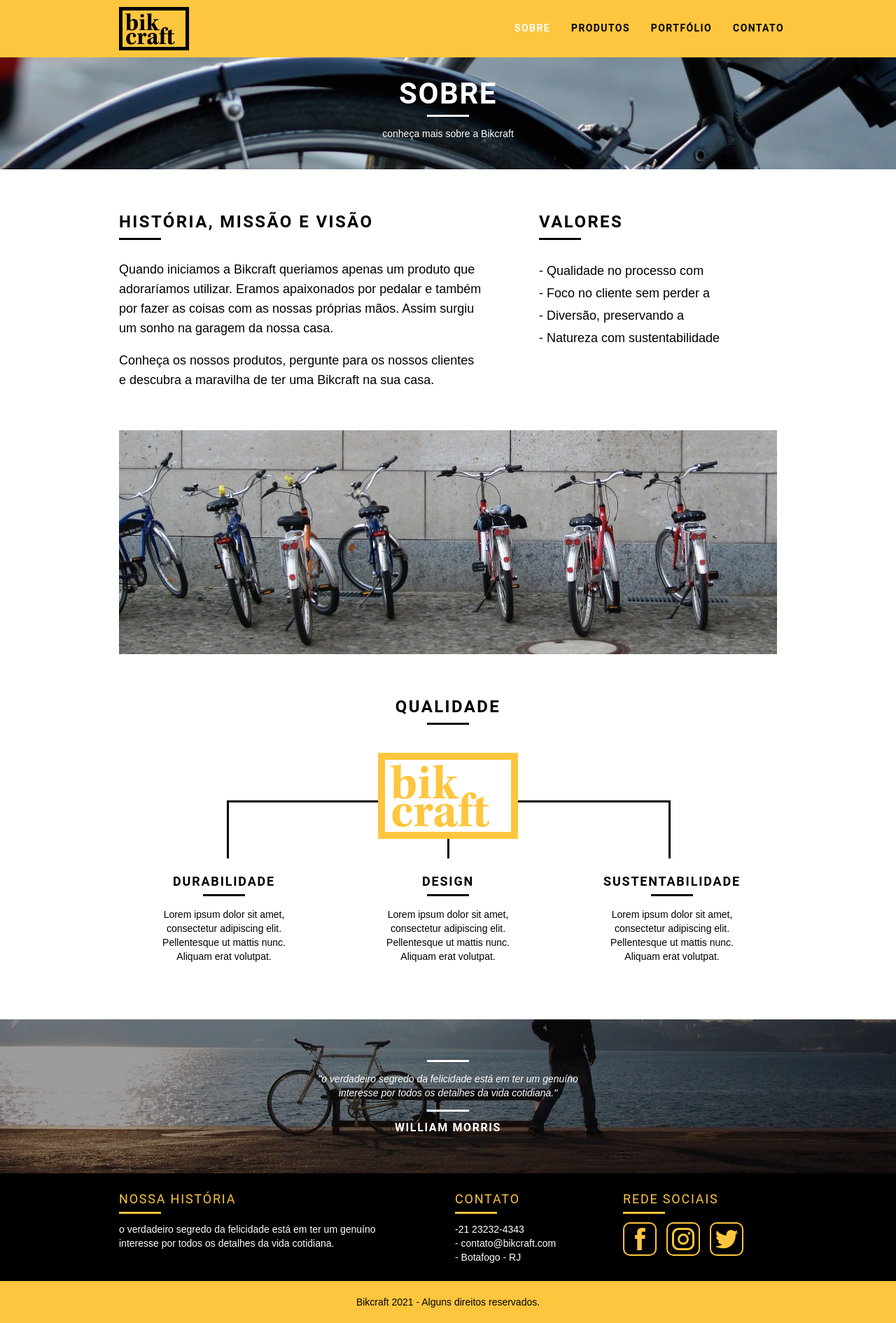
After one commit to diegobpaula/bikcraft, a PHP site: page /sobre.html in a window 1280 px wide. The commit adds this page. Shown: the whole page at 70% size. Run offline with PHP 8.4, Linux system fonts and the light colour scheme.

Commit message:
feat: creating and coding the page about

```diff
--- /dev/null
+++ b/web/css/sobre.css
@@ -0,0 +1,24 @@
+.interna-sobre {
+  background: url(../img/bg-sobre.jpg) no-repeat center;
+}
+
+.missao-sobre {
+  padding-top: 60px;
+}
+
+.missao-sobre p {
+  font-size: 18px;
+  line-height: 28px;
+  margin-bottom: 1em;
+  padding-right: 60px;
+}
+
+.missao-sobre ul li {
+  font-family: Arial, Helvetica, sans-serif;
+  font-size: 18px;
+  line-height: 32px;
+}
+
+.foto-equipe {
+  padding-top: 40px;
+}
--- a/web/css/style.css
+++ b/web/css/style.css
@@ -2,7 +2,7 @@
 
 /* Estilo Gerais */
 body {
-  font-family: "Nunito", Arial, Helvetica, sans-serif;
+  font-family: "Roboto", Arial, Helvetica, sans-serif;
 }
 
 p {
@@ -51,6 +51,25 @@ img {
   margin: 8px auto;
 }
 
+.subtitulo-interno {
+  font-weight: bold;
+  font-size: 24px;
+  line-height: 30px;
+  letter-spacing: 0.1em;
+  color: #000000;
+  text-transform: uppercase;
+  margin-bottom: 28px;
+}
+
+.subtitulo-interno::after {
+  content: "";
+  display: block;
+  width: 60px;
+  height: 3px;
+  background: #000000;
+  margin: 8px 0;
+}
+
 /* Header */
 .header {
   width: 100%;
@@ -83,6 +102,41 @@ img {
 
 .header_menu ul li a:hover {
   color: #ffffff;
+}
+
+.header_menu ul li a.menu-ativo {
+  color: #ffffff;
+}
+
+
+
+
+
+/* Introdução Interna */
+.introducao-interna {
+  width: 100%;
+  margin-top: 82px;
+  height: 160px;
+  background-size: cover;
+  text-align: center;
+  color: #ffffff;
+  padding-top: 28px;
+}
+
+.introducao-interna h1 {
+  text-transform: uppercase;
+  font-weight: bold;
+  font-size: 42px;
+  letter-spacing: 0.1rem;
+}
+
+.introducao-interna h1::after {
+  content: "";
+  display: block;
+  width: 60px;
+  height: 3px;
+  background: #ffffff;
+  margin: 6px auto 14px auto;
 }
 
 /* Introdução */
@@ -231,6 +285,7 @@ img {
 
 .qualidade_lista {
   padding-top: 40px;
+  overflow: hidden; /* clear para limpar flutuação*/
 }
 
 .qualidade_lista li {
@@ -288,7 +343,7 @@ img {
   color: #fec63e;
   text-transform: uppercase;
   font-weight: normal;
-  letter-spacing: .1em;
+  letter-spacing: 0.1em;
 }
 
 .footer h3::after {
--- /dev/null
+++ b/web/sobre.html
@@ -0,0 +1,157 @@
+<!DOCTYPE html>
+<html lang="pt-br">
+  <head>
+    <meta charset="utf-8" />
+    <title>Bikcraft - Sobre</title>
+    <link rel="stylesheet" href="css/normalize.css" />
+    <link rel="stylesheet" href="css/reset.css" />
+    <link rel="stylesheet" href="css/grid.css" />
+    <link rel="stylesheet" href="css/style.css" />
+    <link rel="stylesheet" href="css/sobre.css" />
+  </head>
+  <body>
+    <header class="header">
+      <div class="container">
+        <a href="index.html" class="grid-4">
+          <img src="img/bikcraft.svg" alt="logomarca bikcraft" />
+        </a>
+        <nav class="header_menu" class="grid-12">
+          <ul>
+            <li><a href="sobre.html" class="menu-ativo">Sobre</a></li>
+            <li><a href="produtos.html">Produtos</a></li>
+            <li><a href="portfolio.html">Portfólio</a></li>
+            <li><a href="contato.html">Contato</a></li>
+          </ul>
+        </nav>
+      </div>
+    </header>
+
+    <section class="introducao-interna interna-sobre">
+      <div class="container">
+        <h1>Sobre</h1>
+        <p>conheça mais sobre a Bikcraft</p>
+      </div>
+    </section>
+
+    <section class="missao-sobre container">
+      <div class="grid-10">
+        <h2 class="subtitulo-interno">História, Missão e Visão</h2>
+        <p>
+          Quando iniciamos a Bikcraft queriamos apenas um produto que
+          adoraríamos utilizar. Eramos apaixonados por pedalar e também por
+          fazer as coisas com as nossas próprias mãos. Assim surgiu um sonho na
+          garagem da nossa casa.
+        </p>
+        <p>
+          Conheça os nossos produtos, pergunte para os nossos clientes e
+          descubra a maravilha de ter uma Bikcraft na sua casa.
+        </p>
+      </div>
+
+      <div class="grid-6">
+        <h2 class="subtitulo-interno">Valores</h2>
+        <ul>
+          <li>- Qualidade no processo com</li>
+          <li>- Foco no cliente sem perder a</li>
+          <li>- Diversão, preservando a</li>
+          <li>- Natureza com sustentabilidade</li>
+        </ul>
+      </div>
+      <div class="grid-16 foto-equipe">
+        <img src="img/equipe-bikcraft.jpg" alt="equipe bikcraft" />
+      </div>
+    </section>
+
+    <section class="qualidade container">
+      <h2 class="subtitulo">Qualidade</h2>
+      <img src="img/bikcraft-qualidade.svg" alt="Bikcraft" />
+      <ul class="qualidade_lista">
+        <li class="grid-1-3">
+          <h3>Durabilidade</h3>
+          <p>
+            Lorem ipsum dolor sit amet, consectetur adipiscing elit.
+            Pellentesque ut mattis nunc. Aliquam erat volutpat.
+          </p>
+        </li>
+
+        <li class="grid-1-3">
+          <h3>Design</h3>
+          <p>
+            Lorem ipsum dolor sit amet, consectetur adipiscing elit.
+            Pellentesque ut mattis nunc. Aliquam erat volutpat.
+          </p>
+        </li>
+
+        <li class="grid-1-3">
+          <h3>Sustentabilidade</h3>
+          <p>
+            Lorem ipsum dolor sit amet, consectetur adipiscing elit.
+            Pellentesque ut mattis nunc. Aliquam erat volutpat.
+          </p>
+        </li>
+      </ul>
+    </section>
+    <!-- close quality -->
+
+    <section class="quebra">
+      <blockquote class="quote-externo container">
+        <p>
+          "o verdadeiro segredo da felicidade está em ter um genuíno interesse
+          por todos os detalhes da vida cotidiana."
+        </p>
+        <cite>WILLIAM MORRIS</cite>
+      </blockquote>
+    </section>
+    <!-- close quebra seção -->
+
+    <footer>
+      <div class="footer">
+        <div class="container">
+          <div class="grid-8 footer-historia">
+            <h3>Nossa história</h3>
+            <p>
+              o verdadeiro segredo da felicidade está em ter um genuíno
+              interesse por todos os detalhes da vida cotidiana.
+            </p>
+          </div>
+
+          <div class="grid-4 footer-contato">
+            <h3>Contato</h3>
+            <ul>
+              <li>-21 23232-4343</li>
+              <li>- contato@bikcraft.com</li>
+              <li>- Botafogo - RJ</li>
+            </ul>
+          </div>
+
+          <div class="grid-4 footer-social">
+            <h3>Rede Sociais</h3>
+            <ul>
+              <li>
+                <a href="https://facebook.com" target="_blank">
+                  <img src="img/redes-sociais/facebook.svg" alt="facebook" />
+                </a>
+              </li>
+              <li>
+                <a href="https://instagram.com" target="_blank">
+                  <img src="img/redes-sociais/instagram.svg" alt="instagram" />
+                </a>
+              </li>
+              <li>
+                <a href="https://twitter.com" target="_blank">
+                  <img src="img/redes-sociais/twitter.svg" alt="twitter" />
+                </a>
+              </li>
+            </ul>
+          </div>
+        </div>
+      </div>
+      <div class="copy">
+        <div class="container">
+          <p class="grid-16">Bikcraft 2021 - Alguns direitos reservados.</p>
+        </div>
+      </div>
+    </footer>
+    <!-- close footer -->
+  </body>
+</html>
```
